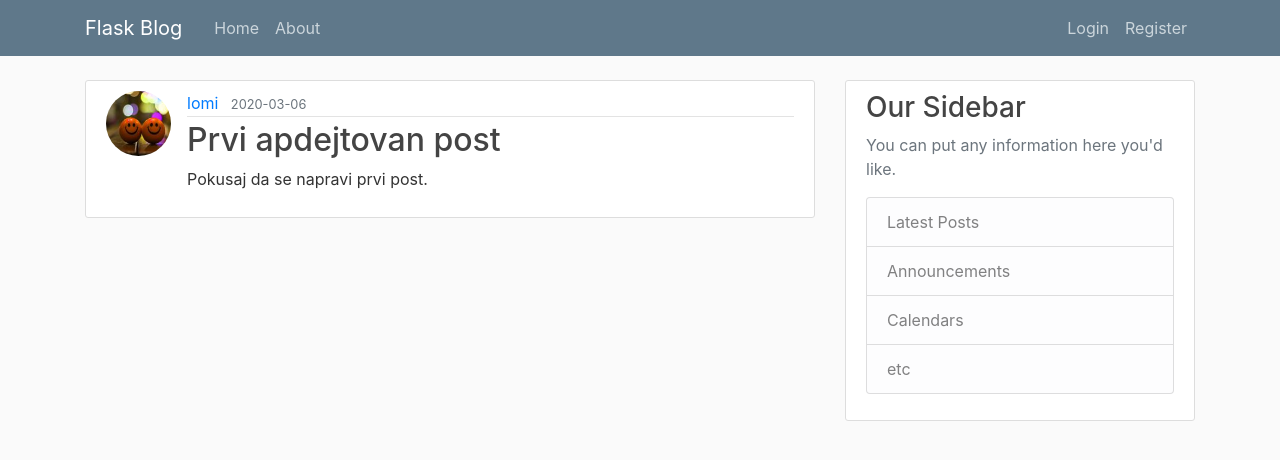
After one commit to mlomovic/blogFlask, a Flask app: page /post/1 in a window 1280 px wide. The commit adds this page. Shown: the top 460 px of the page. Run offline with Flask 2, Linux system fonts and the light colour scheme; data comes from the database, SQL or seed files in the repository; both versions use the stored data as it was after the commit; some libraries are stand-ins or nearby versions.

Commit message:
CRUD postova

```diff
--- a/blogflask/routes.py
+++ b/blogflask/routes.py
@@ -1,33 +1,19 @@
 import os
 import secrets
 from PIL import Image
-from flask import render_template, url_for, redirect, flash, request
+from flask import render_template, url_for, redirect, flash, request, abort
 from blogflask import app, db, bcrypt
-from blogflask.forms import RegistrationForm, LoginForm, UpdateAccountForm
+from blogflask.forms import RegistrationForm, LoginForm, UpdateAccountForm, PostForm
 from blogflask.models import User, Post
 from flask_login import login_user, current_user, logout_user, login_required
 
 
 
-
-posts = [
-    {
-        'author' : 'petar petrovic',
-        'title' : 'blog 1',
-        'content' : 'Prvi post',
-        'date_posted' : 'April 4, 2018'
-    },
-    {
-        'author' : 'mika mikic',
-        'title' : 'blog 2',
-        'content' : 'Drugi post',
-        'date_posted' : 'June 18, 2019'
-    }
-]
-
 @app.route('/')
 @app.route('/home')
 def home():
+
+    posts=Post.query.all()
 
     return render_template('home.html', posts=posts)
 
@@ -122,3 +108,57 @@ def account():
 
     image_file = url_for('static', filename = 'profile_pics/' + current_user.image_file)
     return render_template('account.html', title="Account", image_file = image_file, form = form)
+
+
+@app.route('/post/new', methods=['GET', 'POST'])
+@login_required
+def new_post():
+
+    form = PostForm()
+    if form.validate_on_submit():
+        post = Post(title = form.title.data, content = form.content.data, author = current_user)
+        db.session.add(post)
+        db.session.commit()
+        flash('Your post is created', 'success')
+        return redirect(url_for('home'))
+
+    return render_template('create_post.html', title="New Post", form=form, legend="New Post")
+
+
+@app.route('/post/<int:post_id>')
+def post(post_id):
+    post = Post.query.get_or_404(post_id)
+    return render_template('post.html', title=post.title, post=post)
+
+
+@app.route("/post/<int:post_id>/update", methods=['GET', 'POST'])
+@login_required
+def update_post(post_id):
+    post = Post.query.get_or_404(post_id)
+    if post.author != current_user:
+        abort(403)
+    form = PostForm()
+    if form.validate_on_submit():
+        post.title = form.title.data
+        post.conetent = form.content.data
+        db.session.commit()
+        flash('Your post has been updated!', 'success')
+        return redirect(url_for('post', post_id=post.id))
+    elif request.method == 'GET':
+        form.title.data = post.title
+        form.content.data = post.content
+
+    return render_template('create_post.html', title="Update Post", form=form, legend="Update Post")
+
+
+@app.route("/post/<int:post_id>/delete", methods=['POST'])
+@login_required
+def delete_post(post_id):
+    post = Post.query.get_or_404(post_id)
+    if post.author != current_user:
+        abort(403)
+    db.session.delete(post)
+    db.session.commit()
+    flash('Your post has been deleted!', 'success')
+
+    return redirect(url_for('home'))
--- a/blogflask/templates/layout.html
+++ b/blogflask/templates/layout.html
@@ -33,6 +33,7 @@
                     <!-- Navbar Right Side -->
                     <div class="navbar-nav">
                         {% if current_user.is_authenticated %}
+                        <a class="nav-item nav-link" href="{{ url_for('new_post') }}">New Post</a>
                         <a class="nav-item nav-link" href="{{ url_for('account') }}">Account</a>
                         <a class="nav-item nav-link" href="{{ url_for('logout') }}">Logout</a>
                         {% else %}
--- /dev/null
+++ b/blogflask/templates/post.html
@@ -0,0 +1,43 @@
+{% extends 'layout.html' %}
+
+{%block content%}
+
+<article class="media content-section">
+    <img class="rounded-circle article-img" src="{{ url_for('static', filename='profile_pics/' + post.author.image_file) }}">
+    <div class="media-body">
+        <div class="article-metadata">
+            <a class="mr-2" href="#">{{ post.author.username }}</a>
+            <small class="text-muted">{{ post.date_posted.strftime('%Y-%m-%d') }}</small>
+            {% if post.author == current_user %}
+                <div>
+                    <a class="btn btn-secondary btn-sm mt-1 mb-1" href="{{ url_for('update_post', post_id=post.id) }}">Update</a>
+                    <button type="button" class="btn btn-danger btn-sm m-1" data-toggle="modal" data-target="#deleteModal">Delete</button>
+                </div>
+            {% endif %}
+        </div>
+        <h2 class="article-title">{{ post.title }}</h2>
+        <p class="article-content">{{ post.content }}</p>
+    </div>
+</article>
+
+<!-- Modal -->
+<div class="modal fade" id="deleteModal" tabindex="-1" role="dialog" aria-labelledby="deleteModalLabel" aria-hidden="true">
+    <div class="modal-dialog" role="document">
+      <div class="modal-content">
+        <div class="modal-header">
+          <h5 class="modal-title" id="deleteModalLabel">Delete Post?</h5>
+          <button type="button" class="close" data-dismiss="modal" aria-label="Close">
+            <span aria-hidden="true">&times;</span>
+          </button>
+        </div>
+        <div class="modal-footer">
+          <button type="button" class="btn btn-secondary" data-dismiss="modal">Close</button>
+          <form action="{{ url_for('delete_post', post_id = post.id) }}" method="POST">
+              <input class="btn btn-danger" type="submit" value="Delete">
+          </form>
+        </div>
+      </div>
+    </div>
+  </div>
+
+{%endblock content%}
```
Also changed, not shown: blogflask/forms.py (+7 -1 lines), blogflask/templates/create_post.html (added, +41 -0 lines), blogflask/templates/home.html (+4 -3 lines), blogflask/site.db.
